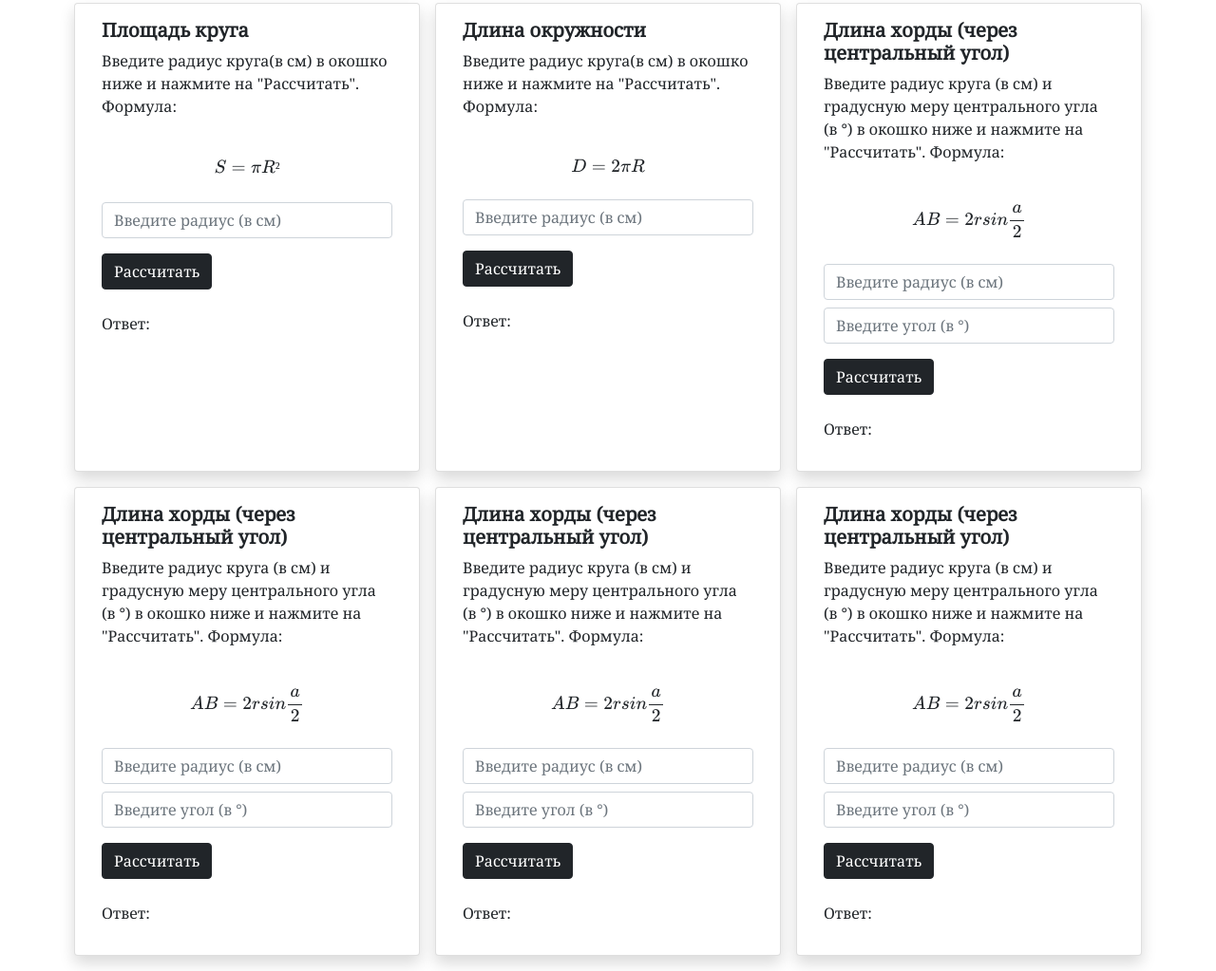
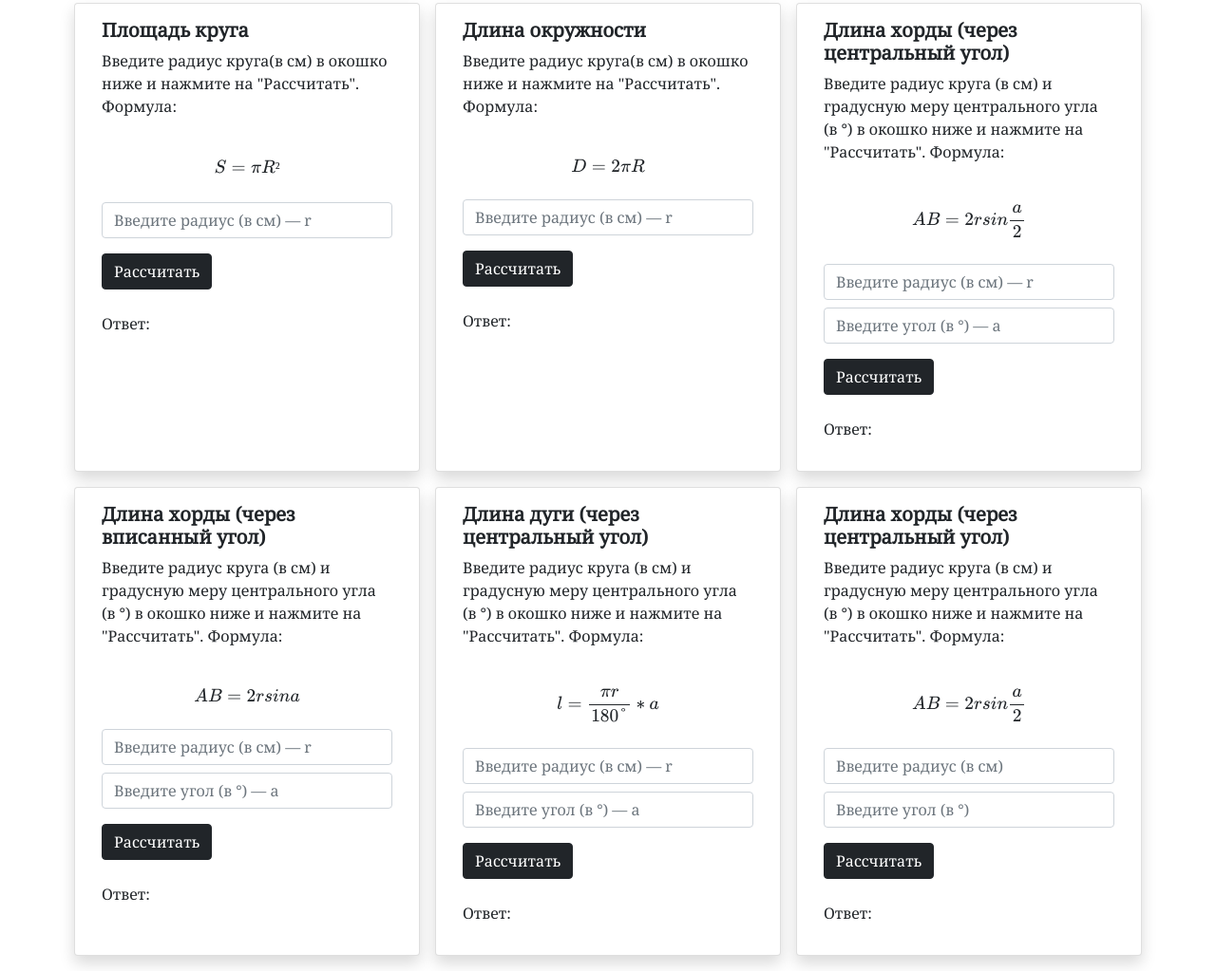
Before and after one commit to ractagon/my-first-site, a plain HTML site: page index.html in a window 1280 px wide. Shown: the part 292-1315 px from the top of the page at 95% size. Drawn offline with nearby package versions, Linux system fonts and the light colour scheme.

Commit message:
Add files via upload

```diff
--- a/index.html
+++ b/index.html
@@ -46,8 +46,8 @@
           <div class="card">
             <div class="card-header" role="tab" id="headingOne" style="background-color: white;">
               <h5 class="mb-0">
-                <a data-toggle="collapse" href="#collapseOne" aria-expanded="true" aria-controls="collapseOne" style="color: black; text-transform: uppercase; font-family: 'Roboto Condensed', sans-serif; text-decoration: none;">
-                  Определения и свойства &#129047
+                <a data-toggle="collapse" href="#collapseOne" aria-expanded="true" aria-controls="collapseOne" style="color: black; text-transform: uppercase; text-decoration: none;">
+                  Определения и свойства 🠗
                 </a>
               </h5>
             </div>
@@ -79,7 +79,7 @@
               <p class="card-text" style="font-family: 'Noto Serif', serif;">Введите радиус круга(в см) в окошко ниже и нажмите на "Рассчитать". Формула:<br><br>$$S=πR²$$</p>
               <div class="form-group">
                 <fieldset>
-                    <input type="number" class="form-control my-2" placeholder="Введите радиус (в см)" name="radius_round_square" id="radius_round_square" style="font-family: 'Noto Serif', serif;">
+                    <input type="number" class="form-control my-2" placeholder="Введите радиус (в см) — r" name="radius_round_square" id="radius_round_square" style="font-family: 'Noto Serif', serif;">
 
                 </fieldset>
                 <button type="button" class="btn btn-dark my-2" id="calculate" onclick="round_square()" style="font-family: 'Noto Serif', serif;">Рассчитать</button>
@@ -93,7 +93,7 @@
             <p class="card-text" style="font-family: 'Noto Serif', serif;">Введите радиус круга(в см) в окошко ниже и нажмите на "Рассчитать". Формула:<br><br>$$D=2πR$$</p>
             <div class="form-group">
               <fieldset>
-                  <input type="number" class="form-control my-2" placeholder="Введите радиус (в см)" name="radius_dlina_okruj" id="radius_dlina_okruj" style="font-family: 'Noto Serif', serif;">
+                  <input type="number" class="form-control my-2" placeholder="Введите радиус (в см) — r" name="radius_dlina_okruj" id="radius_dlina_okruj" style="font-family: 'Noto Serif', serif;">
 
               </fieldset>
               <button type="button" class="btn btn-dark my-2" id="calculate" onclick="dlina_okruj()" style="font-family: 'Noto Serif', serif;">Рассчитать</button>
@@ -108,8 +108,8 @@
 
           <div class="form-group">
             <fieldset>
-                <input type="number" class="form-control my-2" placeholder="Введите радиус (в см)" name="radius_dlina_hordi_kruga_centr" id="radius_dlina_hordi_kruga_centr" style="font-family: 'Noto Serif', serif;">
-                <input type="number" class="form-control my-2" placeholder="Введите угол (в °)" name="ugol_dlina_hordi_kruga_centr" id="ugol_dlina_hordi_kruga_centr" style="font-family: 'Noto Serif', serif;">
+                <input type="number" class="form-control my-2" placeholder="Введите радиус (в см) — r" name="radius_dlina_hordi_kruga_centr" id="radius_dlina_hordi_kruga_centr" style="font-family: 'Noto Serif', serif;">
+                <input type="number" class="form-control my-2" placeholder="Введите угол (в °) — a" name="ugol_dlina_hordi_kruga_centr" id="ugol_dlina_hordi_kruga_centr" style="font-family: 'Noto Serif', serif;">
             </fieldset>
             <button type="button" class="btn btn-dark my-2" id="calculate" onclick="dlina_hordi_kruga_centr()" style="font-family: 'Noto Serif', serif;">Рассчитать</button>
             <p class="card-text my-3" id="result_dlina_hordi_kruga_centr" style="font-family: 'Noto Serif', serif;">Ответ:</p>
@@ -121,28 +121,28 @@
       <div class="row">
         <div class="card shadow col-sm mx-lg-2 my-2">
           <div class="card-body">
-            <h5 class="card-title font-weight-bold" style="font-family: 'Noto Serif', serif;"><b>Длина хорды (через центральный угол)</b></h5>
-            <p class="card-text" style="font-family: 'Noto Serif', serif;">Введите радиус круга (в см) и градусную меру центрального угла (в °) в окошко ниже и нажмите на "Рассчитать". Формула:<br><br>$$AB = 2r sin \frac{a}{2}$$</p>
+            <h5 class="card-title font-weight-bold" style="font-family: 'Noto Serif', serif;"><b>Длина хорды (через вписанный угол)</b></h5>
+            <p class="card-text" style="font-family: 'Noto Serif', serif;">Введите радиус круга (в см) и градусную меру центрального угла (в °) в окошко ниже и нажмите на "Рассчитать". Формула:<br><br>$$AB = 2r sin a$$</p>
 
             <div class="form-group">
               <fieldset>
-                  <input type="number" class="form-control my-2" placeholder="Введите радиус (в см)" name="radius_dlina_hordi_kruga_centr" id="radius_dlina_hordi_kruga_centr" style="font-family: 'Noto Serif', serif;">
-                  <input type="number" class="form-control my-2" placeholder="Введите угол (в °)" name="ugol_dlina_hordi_kruga_centr" id="ugol_dlina_hordi_kruga_centr" style="font-family: 'Noto Serif', serif;">
+                  <input type="number" class="form-control my-2" placeholder="Введите радиус (в см) — r" name="radius_dlina_hordi_kruga_vpis" id="radius_dlina_hordi_kruga_vpis" style="font-family: 'Noto Serif', serif;">
+                  <input type="number" class="form-control my-2" placeholder="Введите угол (в °) — a" name="ugol_dlina_hordi_kruga_vpis" id="ugol_dlina_hordi_kruga_vpis" style="font-family: 'Noto Serif', serif;">
               </fieldset>
-              <button type="button" class="btn btn-dark my-2" id="calculate" onclick="dlina_hordi_kruga_centr()" style="font-family: 'Noto Serif', serif;">Рассчитать</button>
-              <p class="card-text my-3" id="result_dlina_hordi_kruga_centr" style="font-family: 'Noto Serif', serif;">Ответ:</p>
+              <button type="button" class="btn btn-dark my-2" id="calculate" onclick="dlina_hordi_kruga_vpis()" style="font-family: 'Noto Serif', serif;">Рассчитать</button>
+              <p class="card-text my-3" id="result_dlina_hordi_kruga_vpis" style="font-family: 'Noto Serif', serif;">Ответ:</p>
             </div>
           </div>
         </div>
         <div class="card shadow col-sm mx-lg-2 my-2">
           <div class="card-body">
-            <h5 class="card-title font-weight-bold" style="font-family: 'Noto Serif', serif;"><b>Длина хорды (через центральный угол)</b></h5>
-            <p class="card-text" style="font-family: 'Noto Serif', serif;">Введите радиус круга (в см) и градусную меру центрального угла (в °) в окошко ниже и нажмите на "Рассчитать". Формула:<br><br>$$AB = 2r sin \frac{a}{2}$$</p>
+            <h5 class="card-title font-weight-bold" style="font-family: 'Noto Serif', serif;"><b>Длина дуги (через центральный угол)</b></h5>
+            <p class="card-text" style="font-family: 'Noto Serif', serif;">Введите радиус круга (в см) и градусную меру центрального угла (в °) в окошко ниже и нажмите на "Рассчитать". Формула:<br><br>$$l =\frac{πr}{180°} * a$$</p>
 
             <div class="form-group">
               <fieldset>
-                  <input type="number" class="form-control my-2" placeholder="Введите радиус (в см)" name="radius_dlina_hordi_kruga_centr" id="radius_dlina_hordi_kruga_centr" style="font-family: 'Noto Serif', serif;">
-                  <input type="number" class="form-control my-2" placeholder="Введите угол (в °)" name="ugol_dlina_hordi_kruga_centr" id="ugol_dlina_hordi_kruga_centr" style="font-family: 'Noto Serif', serif;">
+                  <input type="number" class="form-control my-2" placeholder="Введите радиус (в см) — r" name="radius_dlina_hordi_kruga_centr" id="radius_dlina_hordi_kruga_centr" style="font-family: 'Noto Serif', serif;">
+                  <input type="number" class="form-control my-2" placeholder="Введите угол (в °) — a" name="ugol_dlina_hordi_kruga_centr" id="ugol_dlina_hordi_kruga_centr" style="font-family: 'Noto Serif', serif;">
               </fieldset>
               <button type="button" class="btn btn-dark my-2" id="calculate" onclick="dlina_hordi_kruga_centr()" style="font-family: 'Noto Serif', serif;">Рассчитать</button>
               <p class="card-text my-3" id="result_dlina_hordi_kruga_centr" style="font-family: 'Noto Serif', serif;">Ответ:</p>
@@ -200,6 +200,19 @@
 
                 document.getElementById('result_dlina_hordi_kruga_centr').innerHTML = 'Ответ: Длина хорды равна ' + math.round(sinus_ugla * radius * 2,5) + ' см'
             }
+            function dlina_hordi_kruga_vpis()
+            {
+                var radius = document.getElementById('radius_dlina_hordi_kruga_vpis').value
+                var ugol = document.getElementById('ugol_dlina_hordi_kruga_vpis').value
+                var sinus_ugla
+                with(Math){
+                  sinus_ugla=sin(Math.PI/180*(ugol));
+                }
+
+                document.getElementById('result_dlina_hordi_kruga_vpis').innerHTML = 'Ответ: Длина хорды равна ' + math.round(sinus_ugla * radius * 2,5) + ' см'
+            }
+
+
             $(document).ready(function(){
             $('.spoiler_links').click(function(){
               $(this).parent().children('div.spoiler_body').toggle('normal');
```
